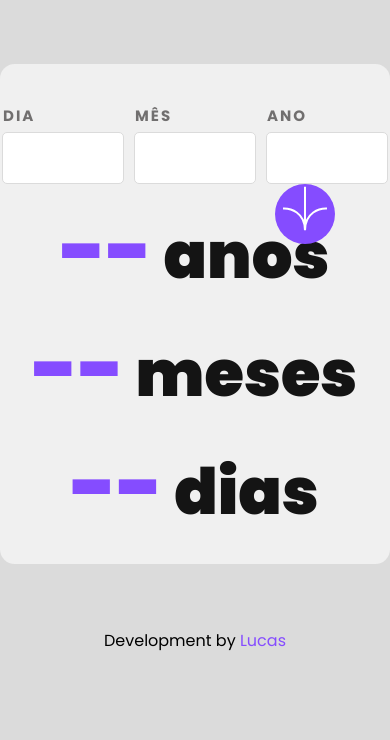
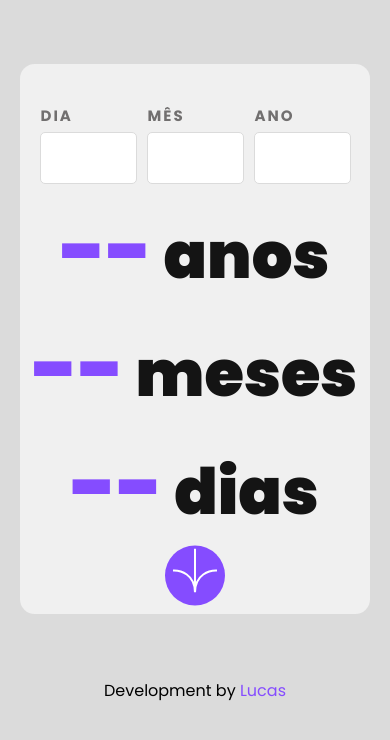
Before and after one commit to lucas-rodrigues-dev/age-calculator-app, a plain HTML site: page index.html in a window 390 px wide. Drawn offline with Linux system fonts and the light colour scheme.

Commit message:
age-calculator-app

```diff
--- a/scripts/script.js
+++ b/scripts/script.js
@@ -115,10 +115,10 @@ function validateDate () {
 }
 
 // Enviar os dados e calcular
-function birthCalc() {
-    const calcDay = parseInt(document.getElementById('day').value);
-    const calcMonth = parseInt(document.getElementById('month').value);
-    const calcYear = parseInt(document.getElementById('year').value);
+function calculateAge() {
+    const day = parseInt(document.getElementById('day').value);
+    const month = parseInt(document.getElementById('month').value);
+    const year = parseInt(document.getElementById('year').value);
 
     const currentDate = new Date();
     const currentYear = currentDate.getFullYear();
@@ -135,8 +135,8 @@ function birthCalc() {
     }
 
     if (days < 0) {
-        const firstDayMonth = new Date(currentYear, currentMonth - 1, 0).getDate();
-        days += lastDayMonth;
+        const lastDayOfMonth = new Date(currentYear, currentMonth - 1, 0).getDate();
+        days += lastDayOfMonth;
         months--;
     }
 
@@ -145,4 +145,4 @@ function birthCalc() {
     document.querySelector('.age-calculator-result-container .age-calculator-result:nth-child(3) .age-calculator-result-number').textContent = days;
 }
 
-    document.getElementById('submit-button').addEventListener('click', birthCalc);
+document.getElementById('submit-button').addEventListener('click', calculateAge);
--- a/styles/style.css
+++ b/styles/style.css
@@ -21,7 +21,7 @@ body {
     text-align: center;
 }
 
-/* Estilização do container do formulario e do formulario */
+/* Estilização do container do formulario e o formulario */
 .age-calculator-container {
     background: var(--off-white);
     max-width: 650px;
@@ -177,3 +177,36 @@ body {
     color: var(--light-green);
     transition: 500ms;
 }
+
+@media screen and (max-width: 800px) {
+    .age-calculator-container {
+        background: var(--off-white);
+        max-width: 350px;
+        height: 550px;
+        margin: 4rem auto;
+        border-radius: .925rem;
+        position: relative;
+    }
+
+    .input-group input {
+        color: var(--off-black);
+        font-weight: 900;
+        font-size: 20px;
+        padding: 10px;
+        border: 1px solid var(--light-grey);
+        border-radius: 5px;
+        width: 75px;
+        margin: 0 5px;
+    }
+
+    .age-calculator-arrow-icon {
+        background: var(--purple);
+        height: 75px;
+        width: 70px;
+        clip-path: circle(30px);
+        position: absolute;
+        top: 93%;
+        right: 40%;
+        transform: translateY(-50%);
+    }
+}
```
